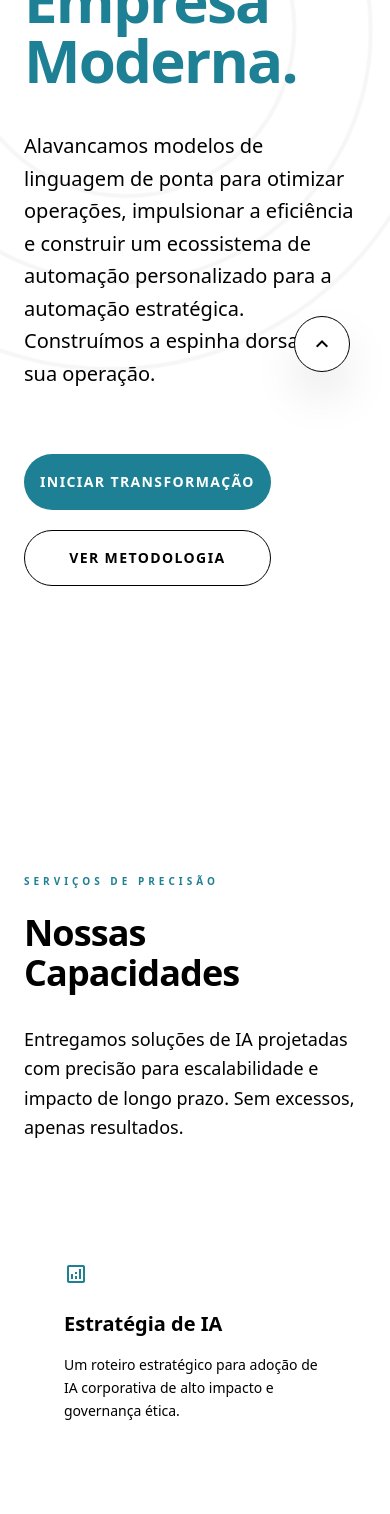
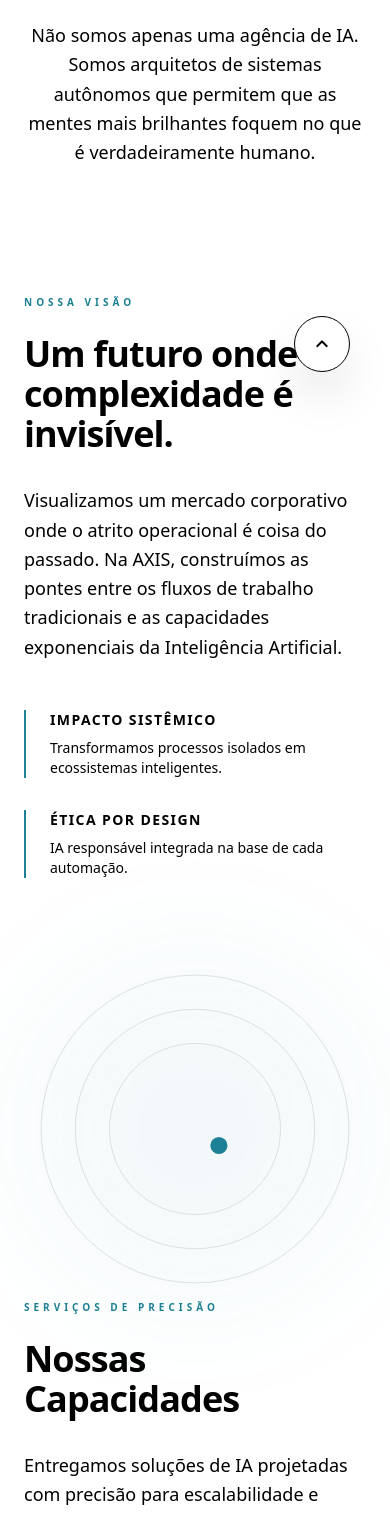
Before and after one commit to verezeeee/axisLP, a React (Vite) app: page / in a window 390 px wide. Shown: the part 432-1946 px from the top of the page. Built offline with nearby package versions, Linux system fonts and the light colour scheme.

Commit message:
-fix refactor some code

```diff
--- a/src/App.tsx
+++ b/src/App.tsx
@@ -4,7 +4,6 @@ import { Header } from './components/Header';
 import { Hero } from './components/Hero';
 import { CapabilitiesSection } from './components/CapabilitiesSection';
 import { PhilosophySection } from './components/PhilosophySection';
-import { CasesSection } from './components/CasesSection';
 import { ProcessSection } from './components/ProcessSection';
 import { CTASection } from './components/CTASection';
 import { Footer } from './components/Footer';
@@ -39,16 +38,16 @@ const [activeSection, setActiveSection] = useState('home');
         <div id="home">
           <Hero />
         </div>
-        <div id="servicos" className="pt-20">
+        <div id="servicos">
           <CapabilitiesSection />
         </div>
         <div id="filosofia">
           <PhilosophySection />
         </div>
-        <div id="casos" className="pt-20">
+        {/* <div id="casos" className="pt-20">
           <CasesSection />
-        </div>
-        <div id="processo" className="pt-20">
+        </div> */}
+        <div id="processo">
           <ProcessSection />
         </div>
         <CTASection />
--- a/src/components/CapabilitiesSection.tsx
+++ b/src/components/CapabilitiesSection.tsx
@@ -14,11 +14,6 @@ export const CapabilitiesSection: React.FC = () => {
       icon: 'schema',
     },
     {
-      title: 'Integração de LLM',
-      desc: 'Modelos de linguagem de grande escala ajustados especificamente aos dados da sua organização.',
-      icon: 'model_training',
-    },
-    {
       title: 'Ops Automatizados',
       desc: 'Escalando operações complexas com agentes autônomos e manutenção preditiva.',
       icon: 'smart_toy',
@@ -26,7 +21,7 @@ export const CapabilitiesSection: React.FC = () => {
   ];
 
   return (
-    <section className="py-32 bg-background-light">
+    <section className=" bg-background-light">
       <div className="max-w-[1280px] mx-auto px-6 md:px-12">
         <div className="flex flex-col md:flex-row md:items-end justify-between gap-8 mb-20">
           <div className="max-w-2xl">
@@ -38,7 +33,7 @@ export const CapabilitiesSection: React.FC = () => {
           </div>
         </div>
 
-        <div className="grid grid-cols-1 md:grid-cols-2 lg:grid-cols-4 gap-6">
+        <div className="grid grid-cols-1 md:grid-cols-1 lg:grid-cols-3 gap-6">
           {capabilities.map((item) => (
             <div key={item.title} className="group p-10 bg-white rounded-3xl transition-all duration-300">
               <span className="material-symbols-outlined text-3xl text-[#1e8094] mb-6 block">{item.icon}</span>
--- a/src/components/Header.tsx
+++ b/src/components/Header.tsx
@@ -10,7 +10,7 @@ export const Header: React.FC<HeaderProps> = ({ activeSection }) => {
   const navItems = [
     { label: 'Serviços', id: 'servicos' },
     { label: 'Sobre', id: 'filosofia' },
-    { label: 'Casos de Estudo', id: 'casos' },
+    // { label: 'Casos de Estudo', id: 'casos' },
     { label: 'Processo', id: 'processo' },
   ];
 
--- a/src/components/Hero.tsx
+++ b/src/components/Hero.tsx
@@ -1,44 +1,77 @@
 
-import React from 'react';
+import React, { useState, useEffect } from 'react';
 
 export const Hero: React.FC = () => {
+  const [dotPosition, setDotPosition] = useState({ cx: 100, cy: 100 });
+
+  useEffect(() => {
+    const interval = setInterval(() => {
+      const newCx = 100 + (Math.random() - 0.5) * 50;
+      const newCy = 100 + (Math.random() - 0.5) * 50;
+      setDotPosition({ cx: newCx, cy: newCy });
+    }, 2000);
+
+    return () => clearInterval(interval);
+  }, []);
   return (
-    <section className="relative overflow-hidden pt-40 pb-20 md:pt-56 md:pb-40 bg-white">
-      {/* Background Decorative Circles */}
-      <div className="absolute -right-20 top-20 opacity-[0.05] pointer-events-none select-none">
-        <svg fill="none" height="800" viewBox="0 0 100 100" width="800" xmlns="http://www.w3.org/2000/svg">
-          <circle cx="50" cy="50" r="40" stroke="currentColor" strokeWidth="0.5" className="animate-pulse-move"></circle>
-          <circle cx="50" cy="50" r="30" stroke="currentColor" strokeWidth="0.5" className="animate-pulse-move animation-delay-200"></circle>
-          <circle cx="50" cy="50" r="20" stroke="currentColor" strokeWidth="0.5" className="animate-pulse-move animation-delay-400"></circle>
-        </svg>
+    <section className="relative bg-white pt-40  md:pt-56 ">
+      <div className="max-w-3xl mx-auto px-6 md:px-12 flex flex-col items-center text-center">
+        <div className="inline-flex items-center gap-2 px-4 py-1.5 rounded-full bg-neutral-grey/60 border border-neutral-grey text-[10px] font-bold uppercase tracking-[0.2em] mb-8">
+          Manifesto da Agência
+        </div>
+
+        <h1 className="text-5xl md:text-7xl font-bold tracking-tight mb-10 text-transparent bg-clip-text bg-linear-to-r from-black to-[#1e8094]">
+          Onde a Estrutura Encontra a Inteligência.
+        </h1>
+
+        <p className="text-lg md:text-xl text-neutral-charcoal/60 leading-relaxed">
+          Não somos apenas uma agência de IA. Somos arquitetos de sistemas autônomos que permitem que as mentes mais brilhantes foquem no que é verdadeiramente humano.
+        </p>
       </div>
 
-      <div className="max-w-[1280px] mx-auto px-6 md:px-12 relative z-10 flex flex-col items-start text-left">
-        <p className="text-[10px] uppercase font-bold tracking-[0.4em] text-neutral-charcoal/40 mb-8">
-          A Solução Ideal em Processos de Negócio
-        </p>
+      {/* Vision Section */}
+      <div className="max-w-[1280px] mx-auto px-6 md:px-12 mt-32 md:mt-40">
+        <div className="flex flex-col-reverse lg:flex-row items-center gap-20">
+          {/* Left Column: SVG */}
+          <div className="w-full lg:w-1/2 relative flex items-center justify-center">
+            <div className="absolute w-full max-w-lg aspect-square rounded-full bg-[#1e8094]/5 blur-3xl"></div>
+            <svg viewBox="0 0 200 200" className="w-full max-w-lg">
+              <circle cx="100" cy="100" r="90" stroke="#e0e0e0" strokeWidth="0.5" fill="none" />
+              <circle cx="100" cy="100" r="70" stroke="#e0e0e0" strokeWidth="0.5" fill="none" />
+              <circle cx="100" cy="100" r="50" stroke="#e0e0e0" strokeWidth="0.5" fill="none" />
+              <circle
+                cx={dotPosition.cx}
+                cy={dotPosition.cy}
+                r="5"
+                fill="#1e8094"
+                style={{ transition: 'cx 2s ease-in-out, cy 2s ease-in-out' }}
+              />
+            </svg>
+          </div>
 
-        <h1 className="text-6xl md:text-8xl font-light tracking-[-0.03em] mb-10 text-neutral-charcoal max-w-4xl">
-          Automação Inteligente para a <span className="font-extrabold text-[#1e8094]">Empresa Moderna.</span>
-        </h1>
+          {/* Right Column: Text Content */}
+          <div className="w-full lg:w-1/2">
+            <h2 className="text-[10px] font-bold text-[#1e8094] uppercase tracking-[0.4em] mb-6">Nossa Visão</h2>
+            <h3 className="text-4xl md:text-5xl font-bold tracking-tight text-neutral-charcoal mb-8">Um futuro onde a complexidade é invisível.</h3>
+            <p className="text-lg text-neutral-charcoal/60 leading-relaxed mb-12">
+              Visualizamos um mercado corporativo onde o atrito operacional é coisa do passado. Na AXIS, construímos as pontes entre os fluxos de trabalho tradicionais e as capacidades exponenciais da Inteligência Artificial.
+            </p>
 
-        <p className="max-w-2xl text-xl md:text-2xl text-neutral-charcoal/60 font-light leading-relaxed">
-          Alavancamos modelos de linguagem de ponta para otimizar operações, impulsionar a eficiência e construir um ecossistema de automação personalizado para a automação estratégica. Construímos a espinha dorsal da sua operação.
-        </p>
-
-        <div className="flex flex-col sm:flex-row gap-5 mt-16">
-          <a
-            href="#processo"
-            className="flex min-w-[220px] h-14 items-center justify-center rounded-full bg-[#1e8094] text-white text-sm font-bold tracking-widest hover:shadow-2xl hover:shadow-[#1e8094]/30 hover:-translate-y-0.5 transition-all uppercase px-4"
-          >
-            Iniciar Transformação
-          </a>
-          <a
-            href="#servicos"
-            className="flex min-w-[220px] h-14 items-center justify-center rounded-full border border-neutral-grey bg-transparent text-neutral-charcoal text-sm font-bold tracking-widest hover:bg-neutral-grey/20 transition-all uppercase"
-          >
-            Ver Metodologia
-          </a>
+            <div className="flex flex-col gap-8">
+              <div className="flex gap-6 border-l-2 border-[#1e8094] pl-6">
+                <div>
+                  <h4 className="font-bold text-sm uppercase tracking-widest text-neutral-charcoal">Impacto Sistêmico</h4>
+                  <p className="text-neutral-charcoal/60 text-sm mt-2">Transformamos processos isolados em ecossistemas inteligentes.</p>
+                </div>
+              </div>
+              <div className="flex gap-6 border-l-2 border-[#1e8094] pl-6">
+                <div>
+                  <h4 className="font-bold text-sm uppercase tracking-widest text-neutral-charcoal">Ética por Design</h4>
+                  <p className="text-neutral-charcoal/60 text-sm mt-2">IA responsável integrada na base de cada automação.</p>
+                </div>
+              </div>
+            </div>
+          </div>
         </div>
       </div>
     </section>
--- a/src/components/ProcessSection.tsx
+++ b/src/components/ProcessSection.tsx
@@ -18,7 +18,7 @@ export const ProcessSection: React.FC = () => {
   ];
 
   return (
-    <section className="py-32 bg-white">
+    <section className="py-16 bg-white">
       <div className="max-w-[1280px] mx-auto px-6 md:px-12">
         <div className="text-center max-w-2xl mx-auto mb-24">
           <h2 className="text-[10px] font-bold text-[#1e8094] uppercase tracking-[0.4em] mb-6">Como Entregamos Valor</h2>
--- a/src/index.css
+++ b/src/index.css
@@ -15,32 +15,3 @@ body {
 .kerning-extra-wide {
   letter-spacing: 0.25em;
 }
-
-@keyframes pulse-and-move {
-  0%, 100% {
-    opacity: 1;
-    transform: scale(1) translate(0, 0);
-  }
-  25% {
-    transform: translate(5px, 10px);
-  }
-  50% {
-    opacity: 0.7;
-    transform: scale(1.05) translate(5px, -5px);
-  }
-  75% {
-    transform: translate(-10px, 5px);
-  }
-}
-
-.animate-pulse-move {
-  animation: pulse-and-move 12s cubic-bezier(0.4, 0, 0.6, 1) infinite;
-}
-
-.animation-delay-200 {
-  animation-delay: 200ms;
-}
-
-.animation-delay-400 {
-  animation-delay: 400ms;
-}
```
Also changed, not shown: src/components/BrandingSection.tsx (deleted, +0 -90 lines), src/components/CTASection.tsx (+5 -4 lines), src/components/Footer.tsx (+5 -3 lines), src/components/PhilosophySection.tsx (+6 -15 lines), public/plato.png (added).
